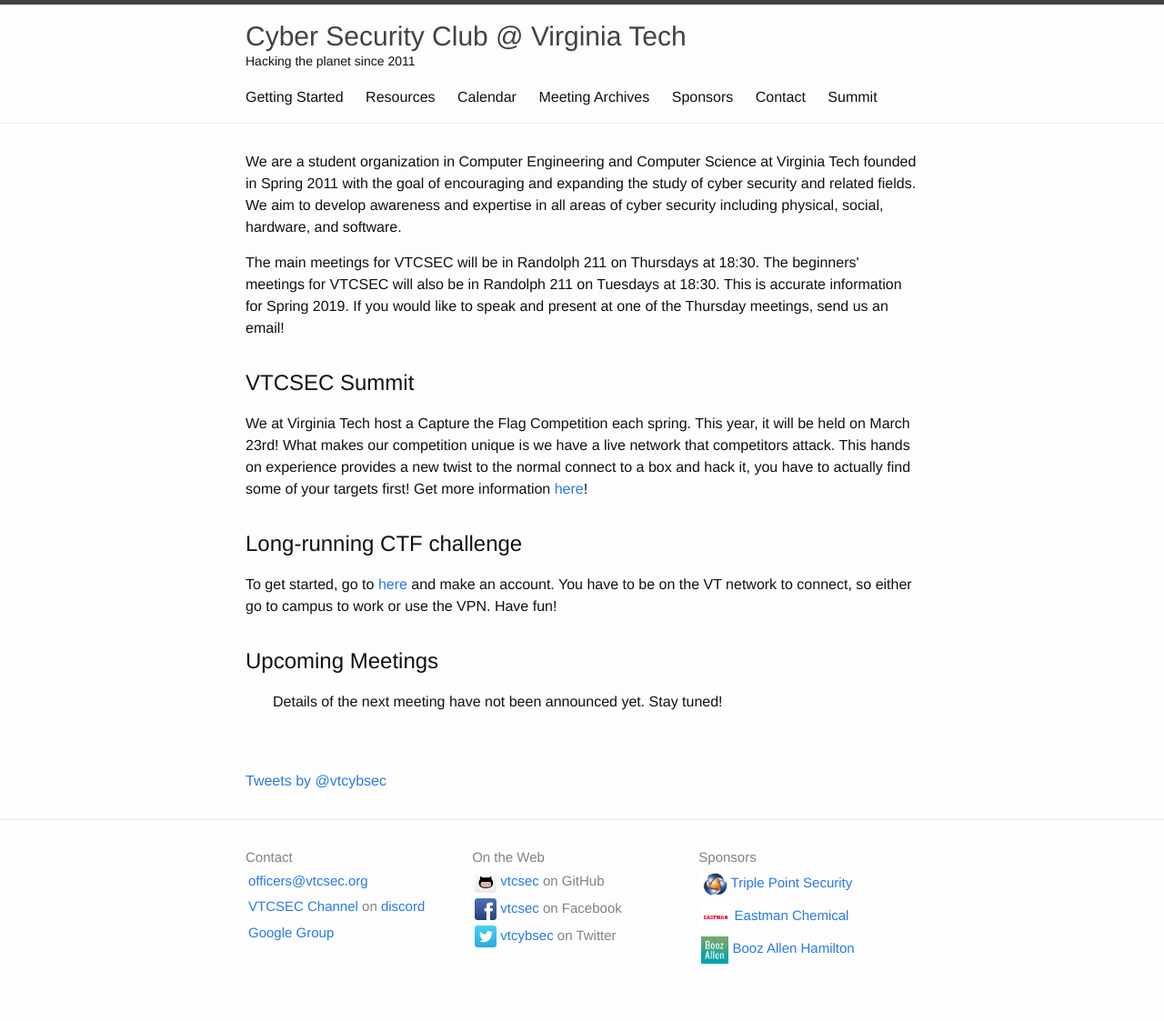
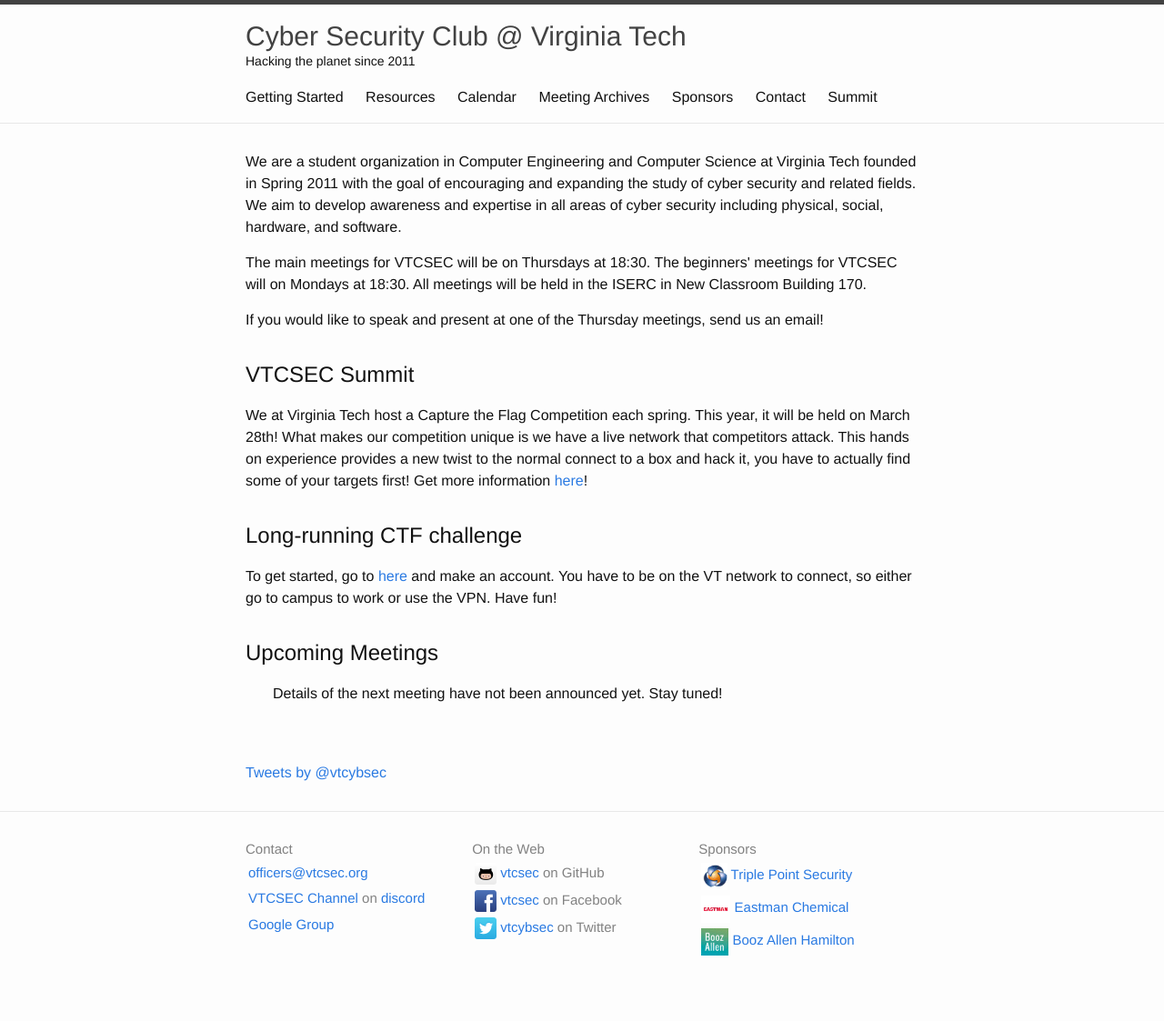
Before and after one commit to VTCSec/vtcsec.org, a Jekyll site: the page built from index.html, in a window 1280 px wide. Shown: the whole page at 91% size. Built offline with Jekyll 4.4.1, drawn with Linux system fonts in a browser that asks for light colours; comment, search, counter and statistics services are not loaded.

Commit message:
Update index.html
updated meeting times

```diff
--- a/index.html
+++ b/index.html
@@ -14,15 +14,17 @@ social, hardware, and software.</p>
 {% comment %}
   TODO: Make this dynamic from per-semester data we already have.
 {% endcomment %}
-<p>The main meetings for VTCSEC will be in Randolph 211 on Thursdays at 18:30.
-The beginners' meetings for VTCSEC will also be in Randolph 211 on Tuesdays at 18:30. This is
-  accurate information for Spring 2019. If you would like to speak and present at one of the Thursday meetings, send us an email!
+<p>The main meetings for VTCSEC will be on Thursdays at 18:30.
+The beginners' meetings for VTCSEC will on Mondays at 18:30. All meetings will be held in the ISERC in New Classroom Building 170.
+  </p>
 
+  <p>
+  If you would like to speak and present at one of the Thursday meetings, send us an email!
   </p>
 
   <h1> VTCSEC Summit</h1>
   <p>
-    We at Virginia Tech host a Capture the Flag Competition each spring. This year, it will be held on March 23rd!
+    We at Virginia Tech host a Capture the Flag Competition each spring. This year, it will be held on March 28th!
     What makes our competition unique is we have a live network that competitors attack. This hands on experience provides a new twist to the normal connect to a box and hack it, you have to actually find some of your targets first!
     Get more information <a href = "http://vtcsec.org/summit.html">here</a>!
   </p>
```
